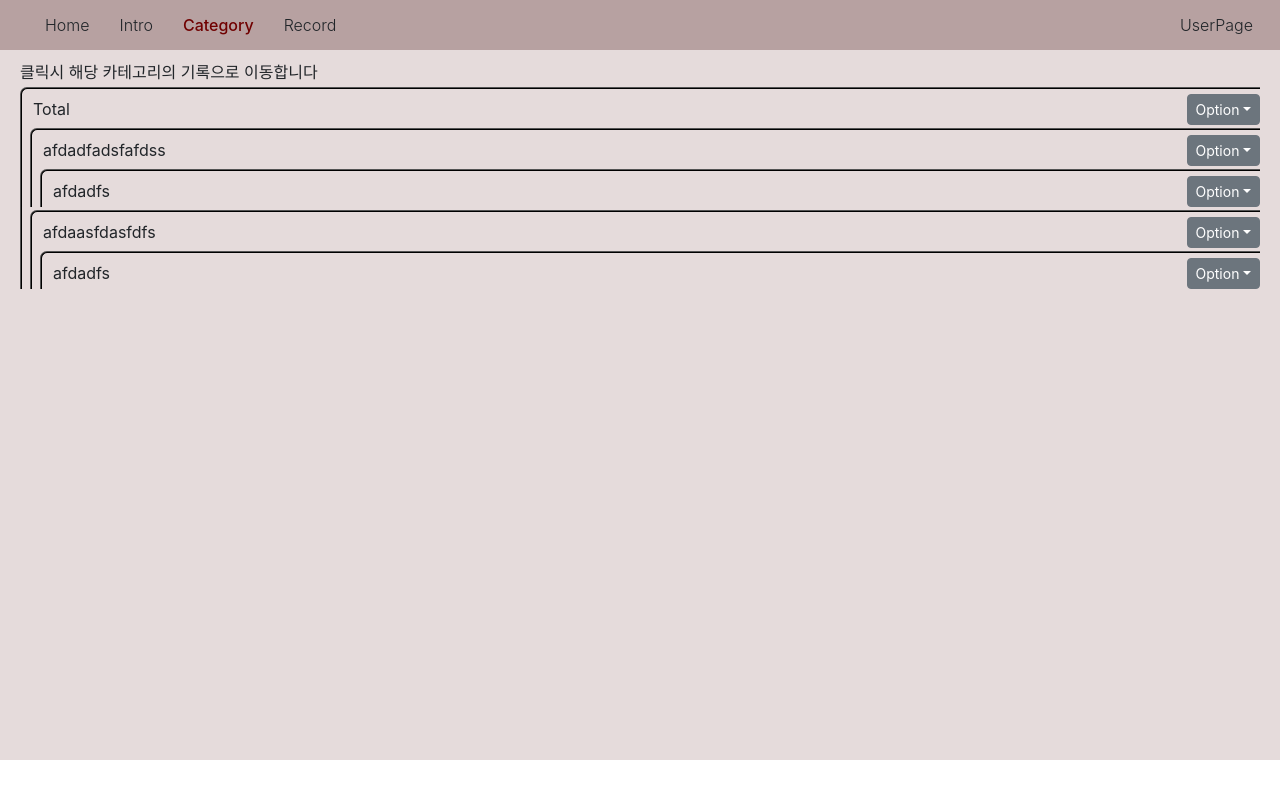
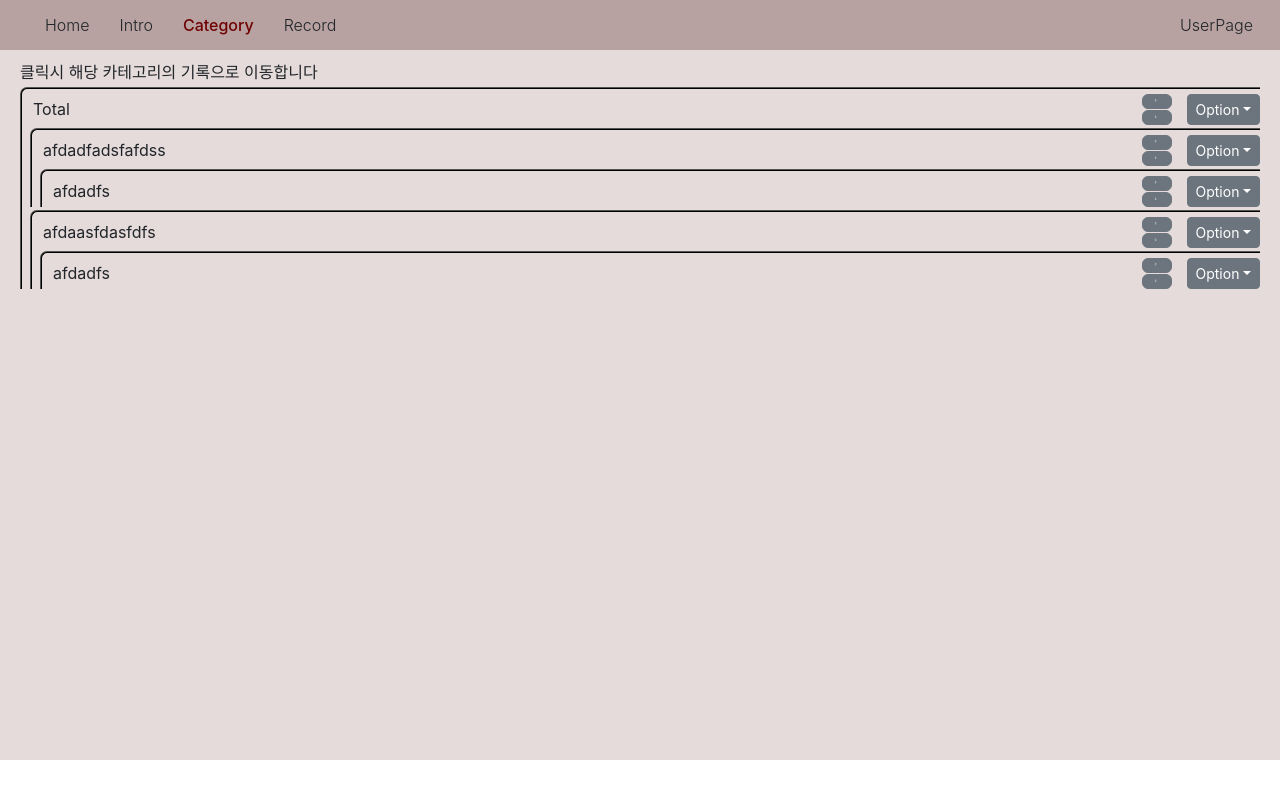
Before and after one commit to limeojin363/10000H, a React (Create React App) app: page /category in a window 1280 px wide. Built offline with nearby package versions, Linux system fonts and the light colour scheme.

Commit message:
카테고리 순서변경기능 추가

```diff
--- a/src/App.css
+++ b/src/App.css
@@ -4,6 +4,7 @@
     padding-left: 20px;
     padding-right: 20px;
     background-color: rgb(229, 219, 219);
+    transition: all 0.1s;
 }
 
 .navBar {
@@ -19,6 +20,7 @@
     left: 0;
     right : 0;
     font-weight:300;
+    z-index: 1;
 }
 
 .navBar .left {
@@ -37,9 +39,7 @@
     margin-right: 30px;
 }
 
-.contents
-
-.aboutChildren > * {
+.contents .aboutChildren > * {
     display: inline-flex;
     height: 15px;
     align-items: center; /* 가로 - 중앙으로 */
@@ -76,3 +76,11 @@
     display: flex;
     justify-content: space-between;
 }
+
+.a> .btn{
+    display: inline-flex;
+    height:15px;
+    font-size:3px;
+    align-items: center;
+    justify-content: flex-start;
+}
--- a/src/Router/Category.js
+++ b/src/Router/Category.js
@@ -1,10 +1,12 @@
 import { useNavigate } from "react-router-dom";
 import { useDispatch, useSelector } from "react-redux"
-import { addChild, changeCategoryName, removeChild, moveCategory1,moveCategory2} from '../store'
+import { addChild, changeCategoryName, removeChild, moveCategory1
+    ,moveCategory2,swapUp,swapDown} from '../store'
 import { useState } from "react";
 import Dropdown from 'react-bootstrap/Dropdown';
 import DropdownButton from 'react-bootstrap/DropdownButton';
 import { Button } from "react-bootstrap";
+
 
 function CategoryOption(props) {
     let dispatch = useDispatch();
@@ -20,6 +22,12 @@ function CategoryOption(props) {
                 dispatch(moveCategory2({address : address}))
             }}>여기로 이동..</Button>
             :
+            <span style={{display:'grid', gridTemplateColumns:'30px 1fr', alignItems:'center' , columnGap:'15px'}}>
+                <span className="a" style={{display:'grid', rowGap:'1px'}}>
+                    <Button onClick={()=>{dispatch(swapUp({address : address}))}} variant="secondary">↑</Button>
+                    <Button onClick={()=>{dispatch(swapDown({address : address}))}} variant="secondary">↓</Button>
+                </span>
+                <span>
                     <Dropdown>
                         <Dropdown.Toggle size="sm" variant="secondary" id="dropdown-basic">
                         Option
@@ -40,6 +48,9 @@ function CategoryOption(props) {
                                 }}>이동</Dropdown.Item>
                             </Dropdown.Menu>
                     </Dropdown>
+                </span>
+            </span>
+
             }
 
         </div>
--- a/src/store.js
+++ b/src/store.js
@@ -100,14 +100,34 @@ let rootFolder = createSlice({
           })
           originObj.id=newId
           destObj.children.push(originObj)
-
         }
         state.move=0
+      },
+      swapUp(state,action) {
+        let {parentObj, childObj} = getObj(state, action.payload.address)
+        for (var i = 0; i < parentObj.children.length; i++) {
+          if (parentObj.children[i] == childObj) {
+            if (i == 0) {alert()}
+            else {[parentObj.children[i-1],parentObj.children[i]]=[parentObj.children[i],parentObj.children[i-1]]}
+            return
+          }
+        }
+      },
+      swapDown(state,action) {
+        let {parentObj, childObj} = getObj(state, action.payload.address)
+        for (var i = 0; i < parentObj.children.length; i++) {
+          if (parentObj.children[i] == childObj) {
+            if (i == parentObj.children.length-1) {alert()}
+            else {[parentObj.children[i+1],parentObj.children[i]]=[parentObj.children[i],parentObj.children[i+1]]}
+            return
+          }
+        }
       },
     }
 })
 
-export let { addChild, removeChild, changeCategoryName, addRecord,removeRecord,changeRecordName, moveCategory1,moveCategory2} = rootFolder.actions
+export let { addChild, removeChild, changeCategoryName, addRecord,removeRecord
+  ,changeRecordName, moveCategory1,moveCategory2,swapUp,swapDown} = rootFolder.actions
 
 export default configureStore({
   reducer: {
```
Lines whose indentation alone changed are shown as unchanged.
